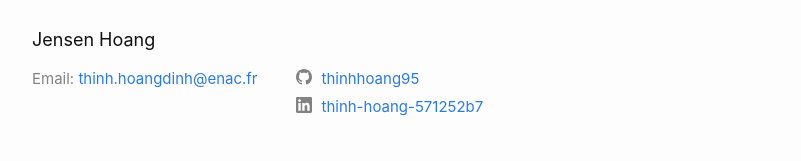
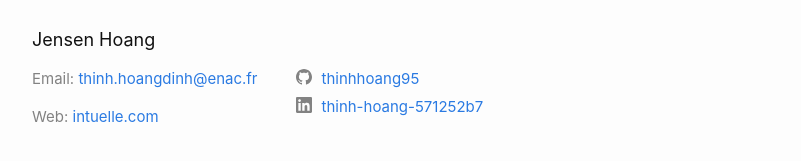
Before and after one commit to thinhhoang95/thinhhoang95.github.io, a Jekyll site: the page built from index.md, in a window 1280 px wide and 900 px high, scrolled down 1783 px. Shown: the part 712-873 px from the top of the window, without its empty margins (238-1039 px from the left). Built offline with Jekyll 4.4.1, drawn with Linux system fonts in a browser that asks for light colours.

Commit message:
Update footer with website link

```diff
--- a/_includes/footer.html
+++ b/_includes/footer.html
@@ -8,6 +8,7 @@
     <div class="footer-col-wrapper">
       <div class="footer-col footer-col-1">
         <p>Email: <a href="mailto:thinh.hoangdinh@enac.fr">thinh.hoangdinh@enac.fr</a></p>
+        <p>Web: <a href="https://intuelle.com">intuelle.com</a></p>
       </div>
 
       <div class="footer-col footer-col-2">
```
